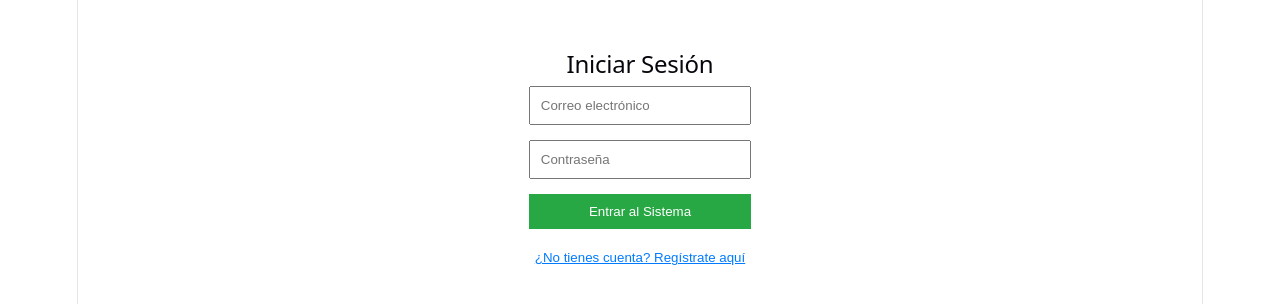
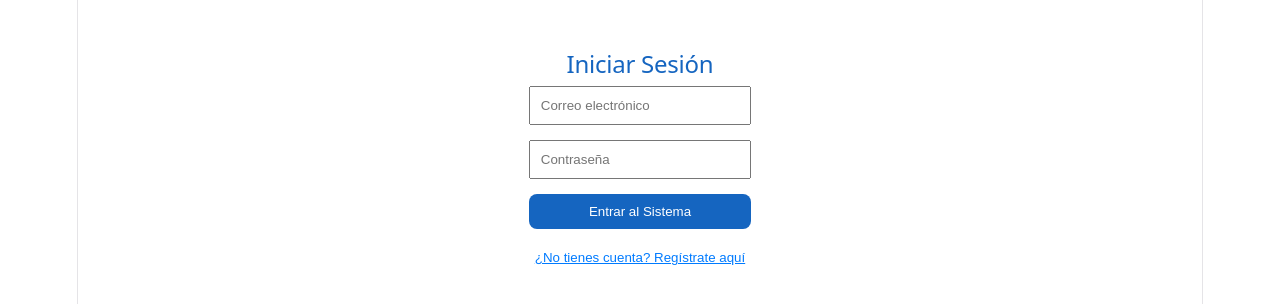
Before and after one commit to omenesesa-ai/ProyectoDesarrolloWeb, a React app in the folder frontend/: page / in a window 1280 px wide. Shown: the top 304 px of the page. Built offline with nearby package versions, Linux system fonts and the light colour scheme; the HTML template or start-up script is replaced by a standard one.

Commit message:
Modificacion de colores en pantalla de inicio de sesion

```diff
--- a/frontend/src/pantallas/PantallaAuth.jsx
+++ b/frontend/src/pantallas/PantallaAuth.jsx
@@ -1,3 +1,4 @@
+
 import React, { useState } from 'react';
 
 function PantallaAuth({ onLogin }) {
@@ -50,7 +51,10 @@ function PantallaAuth({ onLogin }) {
 
   return (
     <div style={{ padding: '50px', maxWidth: '400px', margin: '0 auto', textAlign: 'center' }}>
-      <h2>{esRegistro ? 'Crear Nueva Cuenta' : 'Iniciar Sesión'}</h2>
+
+      <h2 style={{ color: '#1565C0' }}>
+        {esRegistro ? 'Crear Nueva Cuenta' : 'Iniciar Sesión'}
+      </h2>
 
       {mensajeError && <p style={{ color: 'red', fontWeight: 'bold' }}>{mensajeError}</p>}
 
@@ -61,7 +65,7 @@ function PantallaAuth({ onLogin }) {
         <input type="email" placeholder="Correo electrónico" value={correo} onChange={(e) => setCorreo(e.target.value)} required style={{ padding: '10px' }} />
         <input type="password" placeholder="Contraseña" value={password} onChange={(e) => setPassword(e.target.value)} required style={{ padding: '10px' }} />
 
-        <button type="submit" style={{ padding: '10px', background: '#28a745', color: 'white', border: 'none', cursor: 'pointer' }}>
+        <button type="submit" style={{ padding: '10px', background: '#1565C0', color: 'white', border: 'none', borderRadius: '8px', cursor: 'pointer' }}>
           {esRegistro ? 'Registrarme' : 'Entrar al Sistema'}
         </button>
       </form>
```
